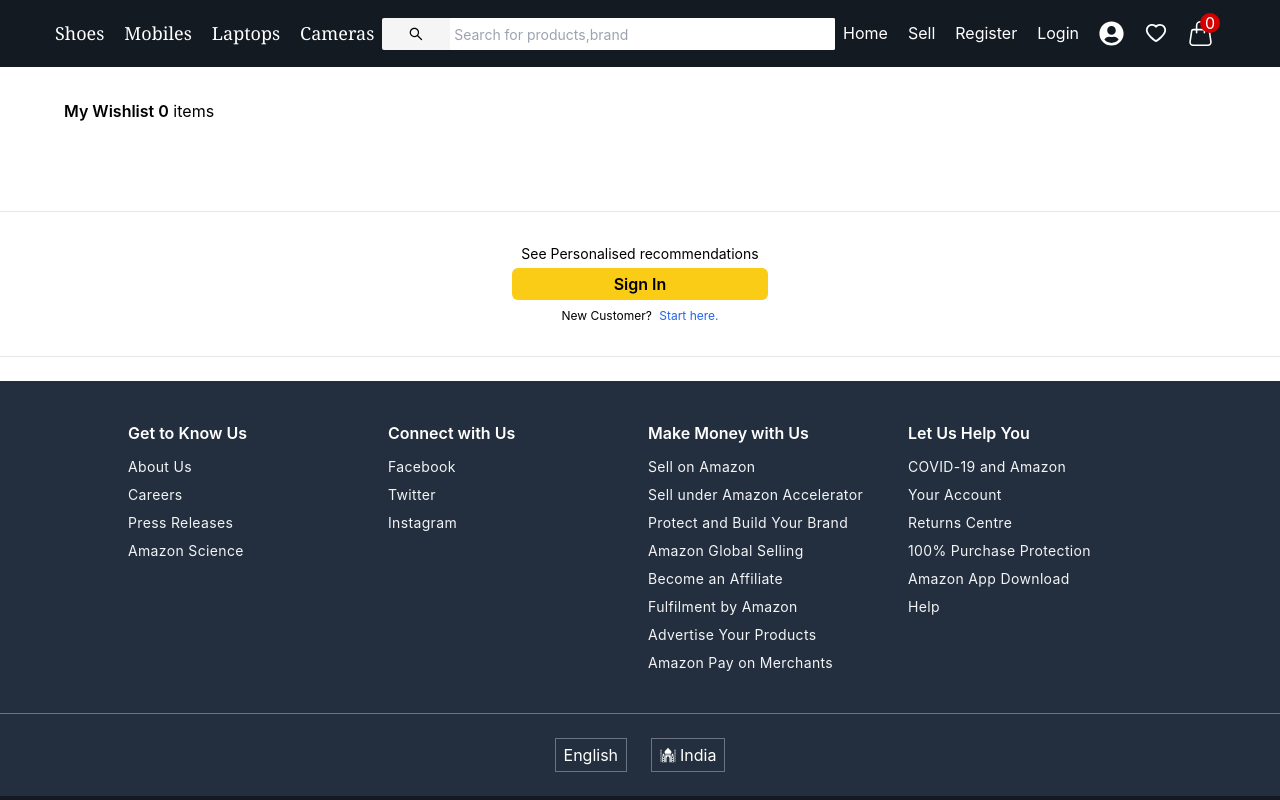
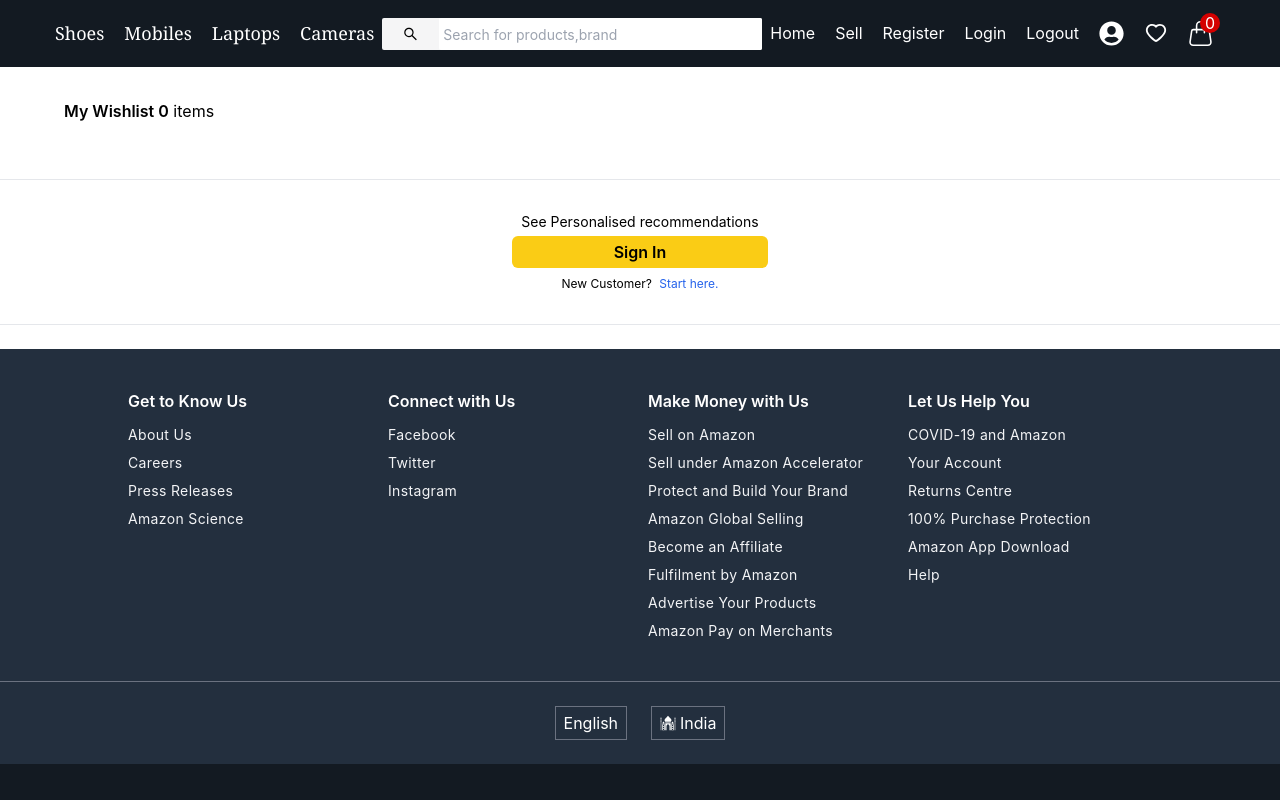
Before and after one commit to Nitish8696/react-app, a React (Create React App) app: page /wishlist in a window 1280 px wide. Shown: the top 800 px of the page. Built offline with nearby package versions, Linux system fonts and the light colour scheme.

Commit message:
first commit

```diff
--- a/src/Components/Navbar.js
+++ b/src/Components/Navbar.js
@@ -40,7 +40,6 @@
 
     const [toggle, setToggle] = useState(false)
     const [mobNav, setMobNav] = useState(false)
-    const [isHovered, setIsHovered] = useState(false);
     const [query, setQuery] = useState('');
 
     useEffect(() => {
@@ -56,10 +55,6 @@
             document.removeEventListener('click', handleDocumentClick);
         };
     }, []);
-
-    const handleIconHover = () => {
-        setIsHovered(!isHovered);
-    };
 
     const handleLogout = () => {
         signOut(auth).then(() => {
@@ -88,7 +83,7 @@
     }
     function capitalizeFirstLetter(str) {
         return str.charAt(0).toUpperCase() + str.slice(1);
-      }
+    }
     return (
         <>
             <nav className='nav bg-[#131a22] w-full overflow-hidden'>
@@ -99,7 +94,7 @@
                         })}
                     </div>
                     <div className='toggle pl-5' onClick={() => setMobNav(true)} >
-                        <FaBars className='text-white'/>
+                        <FaBars className='text-white' />
                     </div>
                     {mobNav && <motion.div className='categories-mob pl-4 pt-4' initial={{ x: -500, opacity: 0 }} animate={{ x: 0, opacity: 1 }}
                         transition={{ duration: .5 }}
@@ -147,14 +142,11 @@
                         <Link to='/sellproduct' className='py-5 sell'><button>Sell</button></Link>
                         {!user && <Link to='/signup' className='py-5 register'><button>Register</button></Link>}
                         {!user && <Link to='/login' className='py-5 login'><button>Login</button></Link>}
-                        <div className="icon-container py-5 hover:border-b-4 hover:border-solid hover:border-red-500" onMouseEnter={handleIconHover} onMouseLeave={handleIconHover}>
-                            <FaUserCircle className='profile-icon' />
-                            {isHovered && <div className='icon-dropdown p-2 flex flex-col gap-1 drop-shadow-md'>
-                                <Link to='/userprofile'>
-                                    Profile
-                                </Link>
-                                <Link onClick={handleLogout}>Logout</Link>
-                            </div>}
+                        <div className="py-5 gap-5 hidden sm:flex">
+                            <Link onClick={handleLogout} className='text-white'>Logout</Link>
+                            <Link to='/userprofile'>
+                                <FaUserCircle className='profile-icon' />
+                            </Link>
                         </div>
                         <Link to='/wishlist' onClick={handleClick} className='py-5'>
                             <AiOutlineHeart className='text-white text-2xl' />
--- a/src/Components/Products.js
+++ b/src/Components/Products.js
@@ -34,7 +34,7 @@
           </div>
           <div className='sm:px-4'>
             <div className='flex flex-col items-center justify-between'>
-              <h2 className='tracking-wide text-md text-[#37475A] text-center font-medium'>{item.title.substring(0, 20)}</h2>
+              <h2 className='tracking-wide text-md text-[#37475A] text-center font-medium'>{item.title.substring(0, 25)}</h2>
               <p className='text-sm text-gray-600'>Price : ₹ {item.price}</p>
             </div>
             <Link to={`/product/${item.id}`}><button className='w-full p-1 bg-black hover:bg-black/75 text-white rounded-md text-sm
--- a/src/Components/Singleproduct.js
+++ b/src/Components/Singleproduct.js
@@ -90,7 +90,7 @@
                                 <button onClick={increase}><FaPlus/></button>
                             </div>
                             <button className={isItemInWishlist ? `w-full sm:w-[50%] px-3 py-3 rounded-full flex items-center justify-center bg-black`
-                                : `w-full px-3 py-3 rounded-full flex items-center border-solid border border-gray-500 hover:border-black justify-center`} onClick={addtoWishList}>
+                                : `w-full px-3 py-3 sm:w-[50%] rounded-full flex items-center border-solid border border-gray-500 hover:border-black justify-center`} onClick={addtoWishList}>
                                 {isItemInWishlist ? <p className='text-white'>WishListed</p> : <p>Wishlist</p>}
                                 {isItemInWishlist ? <AiFillHeart className='heart-icon text-xl mx-1 text-red-700' /> : <AiOutlineHeart className='text-black text-xl mx-1' />}
                             </button>
--- a/src/Components/comp/Banner.js
+++ b/src/Components/comp/Banner.js
@@ -8,6 +8,7 @@
 
 
 const Banner = () => {
+
   var settings = {
     dots: true,
     infinite: true,
@@ -49,9 +50,9 @@
   };
 
   return (
-    <div className='w-full overflow-hidden h-[250px] sm:h-auto bg-gray-50'>
+    <div className='w-full overflow-hidden z-10 h-[250px] sm:h-auto bg-gray-50'>
       <div className='w-full h-full relative'>
-        <Slider {...settings}>
+        <Slider {...settings} style={{zIndex:1}}>
           <div className='w-full h-full'>
             <img src={BannerTwo} className='w-full h-[250px] object-cover sm:h-full' alt="" />
           </div>
--- a/src/Components/css/Navbar.css
+++ b/src/Components/css/Navbar.css
@@ -1,5 +1,6 @@
 .nav {
     box-shadow: 0px 0px 15px -8px rgba(0, 0, 0, 0.75);
+    top: 0;
 }
 
 .nav-center {
@@ -103,7 +104,7 @@
     position: relative;
     display: flex;
     justify-content: center;
-    z-index: 9999999999999999;
+    z-index: 50;
 }
 
 .icon-dropdown {
@@ -111,7 +112,7 @@
     height: auto;
     position: absolute;
     top: 66px;
-    z-index: 99999999999;
+    z-index: 2000;
     background-color: white;
 }
 
--- a/src/Components/wishlist/Wishlist.js
+++ b/src/Components/wishlist/Wishlist.js
@@ -23,16 +23,16 @@
         <div className='bg-white w-full h-full'>
         <div className='wishlist-container '>
         <h4 className='mb-8 pt-8'><span className='font-semibold'>My Wishlist {wishList.length}</span> items</h4>
-        <div className='wishlist max-w-screen-2xl mx-auto grid grid-cols-2 md:grid-cols-4 xl:grid-cols-6 gap-5 px-2 py-4'>
+        <div className='wishlist max-w-screen-2xl mx-auto grid grid-cols-2 md:grid-cols-4 xl:grid-cols-6 gap-2'>
             {wishList?.map((item) => {
                 console.log(item);
-                return <div className='wish-pro-details border-[1px] border-gray-400 bg-white h-auto py-6 z-30
+                return <div className='wish-pro-details border-[1px] border-gray-400 bg-white h-68 py-6 z-30
                  shadow-none hover:shadow-md hover:border-gray-200 duration-200 relative flex justify-center items-center flex-col gap-4' key={item.id}>
                     <CiCircleRemove className='wish-remove absolute top-2 right-2 text-lg cursor-pointer' onClick={() => handleClick(item.id)}/>
-                    <img src={item.image} className='w-48 md:w-48 h-64 object-contain' alt="" />
+                    <img src={item.image} className='w-48 md:w-48 h-52 object-contain' alt="" />
                     <p>{item.productTitle}</p>
                     <p className='font-medium'>Rs.{item.price}</p>
-                    <div className='wish-pro-btn'><Link to={`/product/${item.id}`}onClick={()=>handleCatUpdate(item.category)}  className='text-xs font-semibold text-red-500'>ADD TO BAG</Link></div>
+                    <div className='wish-pro-btn'><Link to={`/product/${item.id}`}onClick={()=>handleCatUpdate(item.category)}  className='text-xs font-semibold text-red-500 mt-[12px]'><button>ADD TO BAG</button></Link></div>
                 </div>
             })}
         </div>
--- a/src/Components/wishlist/Wishlist.scss
+++ b/src/Components/wishlist/Wishlist.scss
@@ -12,7 +12,7 @@
                 justify-content: center;
                 border-top: 1px solid lightgray;
                 width: 100%;
-                height: 35px;
+                height: 20px;
             }
         }
     }
--- a/src/features/filterSlice.js
+++ b/src/features/filterSlice.js
@@ -44,7 +44,7 @@
             let tempProduct = [...state.products]
             if (state.query) {
                 tempProduct = tempProduct.filter((product)=>{
-                   return product.title.toLowerCase().startsWith(state.query)
+                   return product.title.toUpperCase().startsWith(state.query.toUpperCase())
                 })
                 state.filtered_products = tempProduct
             }
```
